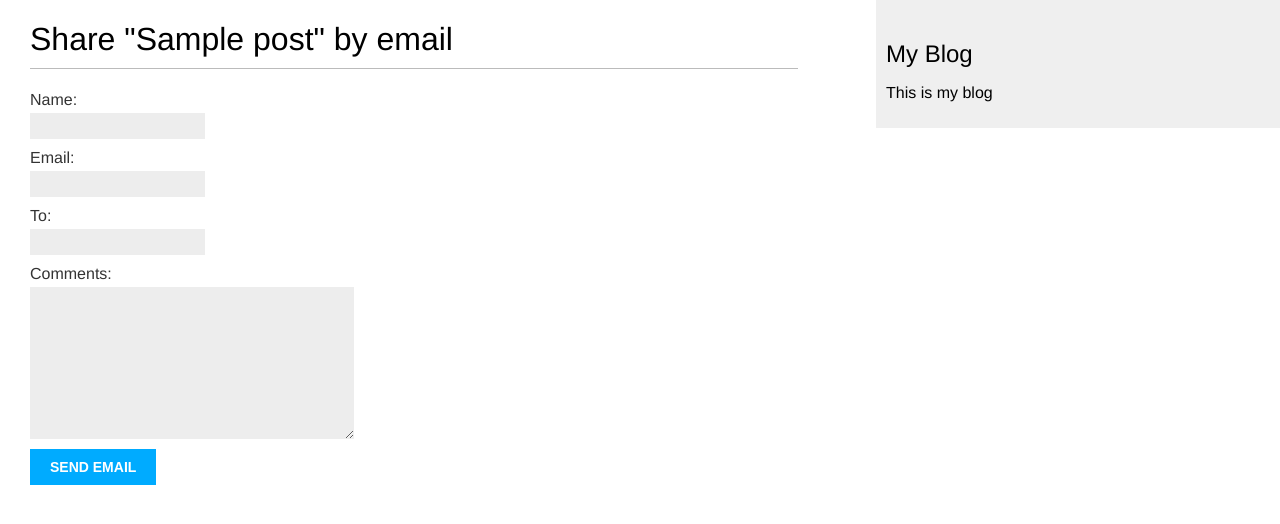
After one commit to zamzami16/BelajarDjango, a Django app: page /blog/1/share/ in a window 1280 px wide. The commit adds this page. Shown: the top 524 px of the page. Run offline with Django 3.2, Linux system fonts and the light colour scheme; tables that the repository leaves empty hold one stand-in row (values such as "Sample post").

Commit message:
add share by email system

```diff
--- a/mysite/blog/templates/blog/post/detail.html
+++ b/mysite/blog/templates/blog/post/detail.html
@@ -8,4 +8,9 @@
         Published {{post.publish }} by {{ post.author }}
     </p>
     {{ post.body|linebreaks }}
+
+    {% comment %} Add Share by email {% endcomment %}
+    <p>
+        <a href="{% url "blog:post_share" post.id %}">Share this post</a>
+    </p>
 {% endblock content %}
--- /dev/null
+++ b/mysite/blog/templates/blog/post/share.html
@@ -0,0 +1,21 @@
+{% extends 'blog/base.html' %}
+
+{% block title %}Share a post{% endblock title %}
+
+{% block content %}
+
+{% if sent %}
+    <h1>Email Succesfully sent</h1>
+    <p>
+        "{{ post.title }}" was successfully sent to {{ form.cleaned_data.to }}
+    </p>
+{% else %}
+    <h1>Share "{{ post.title }}" by email</h1>
+    <form method="post">
+        {{ form.as_p }}
+        {% csrf_token %}
+        <input type="submit" value="Send Email">
+    </form>
+{% endif %}
+
+{% endblock content %}
--- a/mysite/blog/urls.py
+++ b/mysite/blog/urls.py
@@ -11,4 +11,5 @@ urlpatterns = [
         views.post_detail,
         name="post_detail",
     ),
+    path("<int:post_id>/share/", views.post_share, name="post_share"),
 ]
--- a/mysite/blog/views.py
+++ b/mysite/blog/views.py
@@ -1,5 +1,6 @@
 from django.shortcuts import render, get_object_or_404
 from django.core.paginator import Paginator, EmptyPage, PageNotAnInteger
+from django.core.mail import send_mail
 from django.views.generic import ListView
 
 from .forms import EmailPostForm
```
